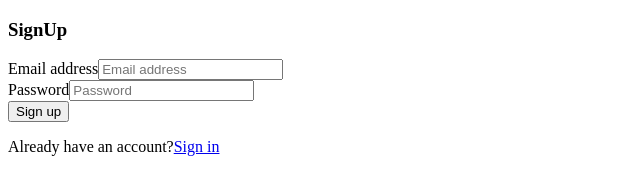
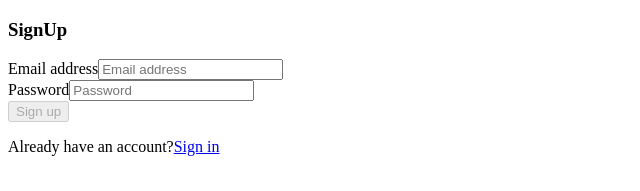
Before and after one commit to Geet0597/ReactAuthenticationApp, a React app: page /signup in a window 1280 px wide. Shown: the top 191 px of the page, without its empty margins (0-640 px from the left). Built offline with nearby package versions, Linux system fonts and the light colour scheme.

Commit message:
Disabled signup and login button if email and password field is empty

```diff
--- a/src/page/Authentication.js
+++ b/src/page/Authentication.js
@@ -65,6 +65,7 @@ const Authentication = (props) => {
                             <div>
                                 <button
                                     onClick={onLogin}
+                                    disabled={email === '' || password === ''}
                                 >
                                     Login
                                 </button>
--- a/src/page/Signup.js
+++ b/src/page/Signup.js
@@ -67,6 +67,7 @@ const Signup = () => {
                         <button
                             type="submit"
                             onClick={onSubmit}
+                            disabled={email === '' || password === ''}
                         >
                             Sign up
                         </button>
```
